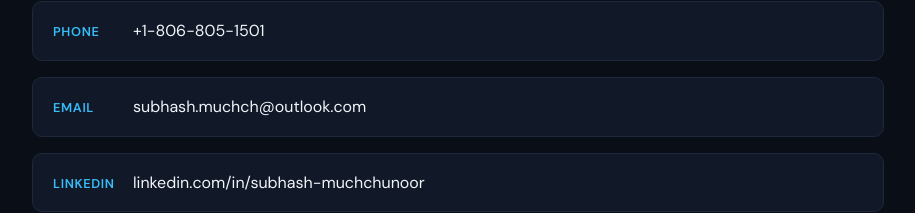
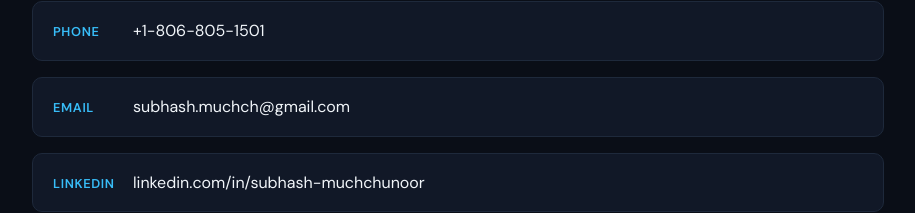
Before and after one commit to Subhash-0206/subhash-portfolio, a React (Vite) app: page / in a window 1280 px wide. Shown: the part 5573-5786 px from the top of the page, without its empty margins (182-1097 px from the left). Built offline with nearby package versions, Linux system fonts and the light colour scheme.

Commit message:
Update email contact from Outlook to Gmail

```diff
--- a/src/components/Contact.jsx
+++ b/src/components/Contact.jsx
@@ -13,9 +13,9 @@
             <span className="contact-label">Phone</span>
             <span className="contact-value">+1-806-805-1501</span>
           </a>
-          <a href="mailto:subhash.muchch@outlook.com" className="contact-item">
+          <a href="mailto:subhash.muchch@gmail.com" className="contact-item">
             <span className="contact-label">Email</span>
-            <span className="contact-value">subhash.muchch@outlook.com</span>
+            <span className="contact-value">subhash.muchch@gmail.com</span>
           </a>
           <a
             href="https://linkedin.com/in/subhash-muchchunoor"
```
